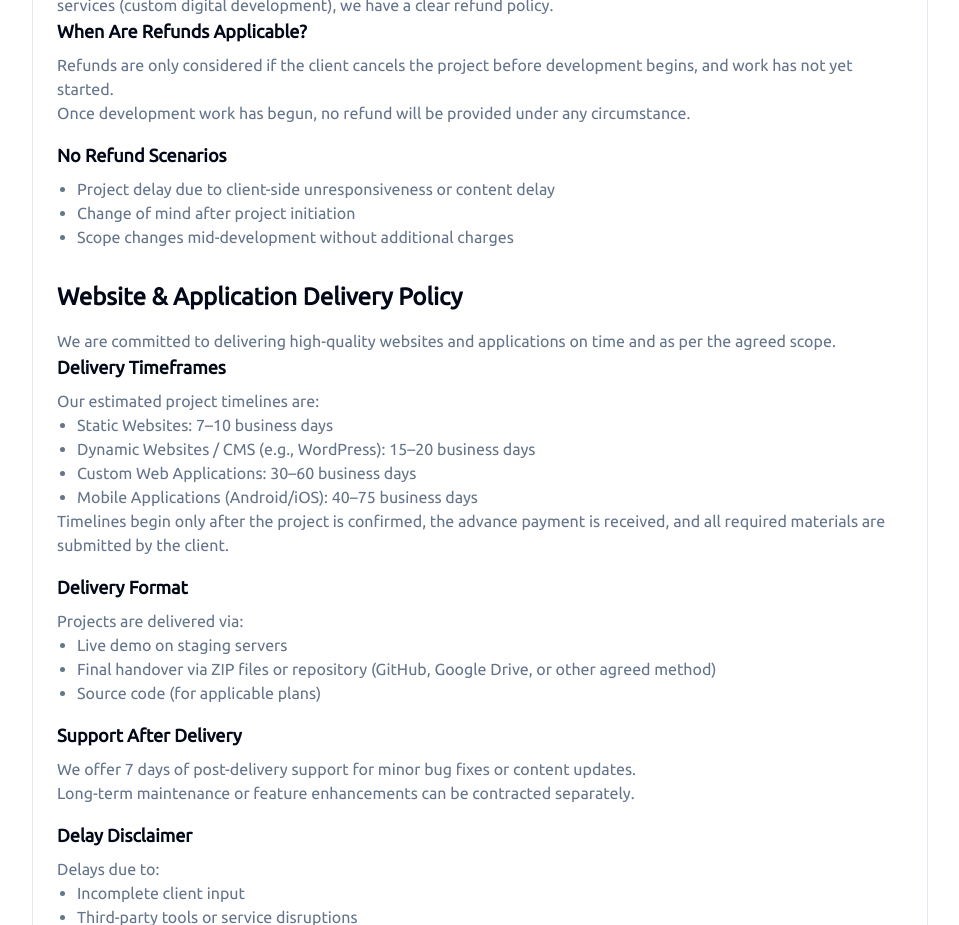
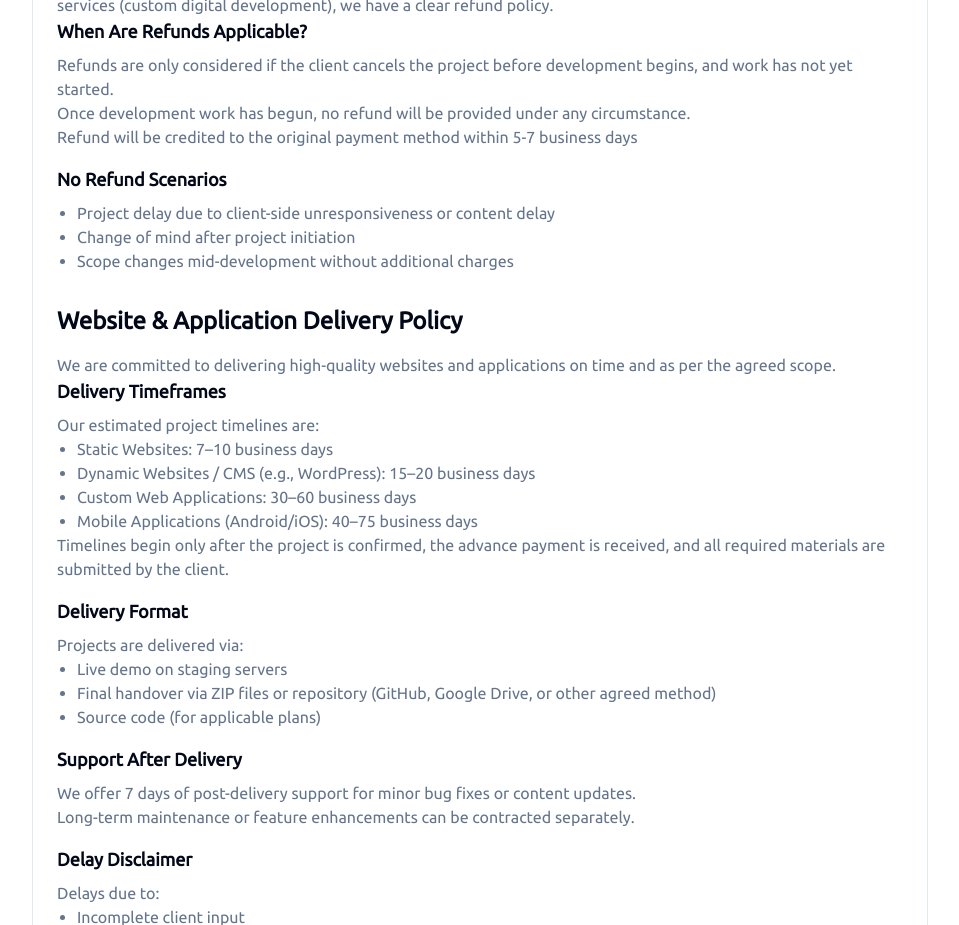
Before and after one commit to bugsum/avlanc-cloud, a Next.js app: page /policies in a window 1280 px wide. Shown: the part 1920-2845 px from the top of the page, without its empty margins (0-959 px from the left). Built offline with nearby package versions, Linux system fonts and the light colour scheme.

Commit message:
added a line

```diff
--- a/app/policies/page.tsx
+++ b/app/policies/page.tsx
@@ -151,6 +151,8 @@ export default function PoliciesPage() {
                     <p className="text-muted-foreground">
                       Once development work has begun, no refund will be provided under any circumstance.
                     </p>
+
+                    <p className="text-muted-foreground">Refund will be credited to the original payment method within 5-7 business days</p>
                   </div>
 
                   {/* No Refund Scenarios */}
```
